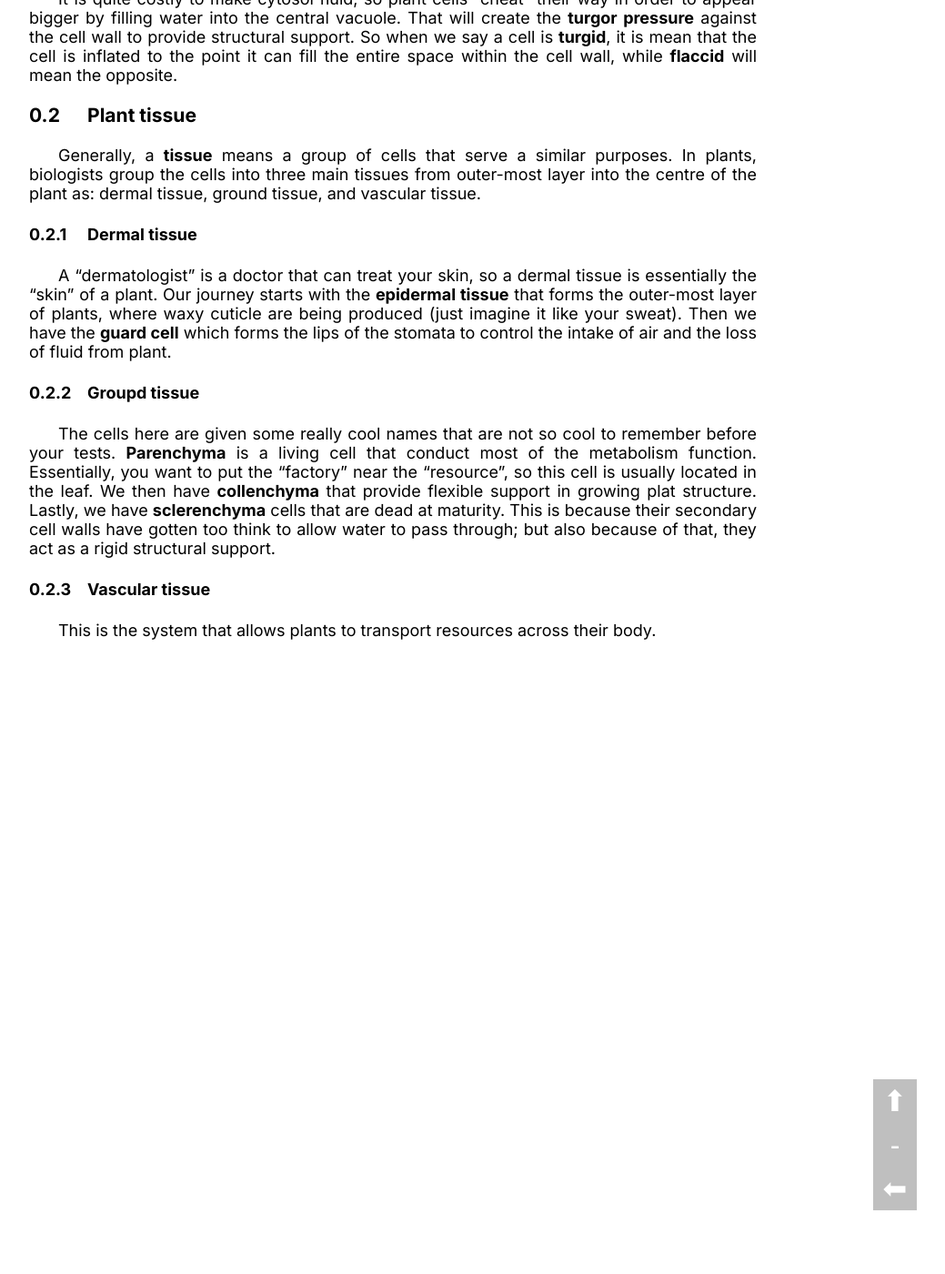
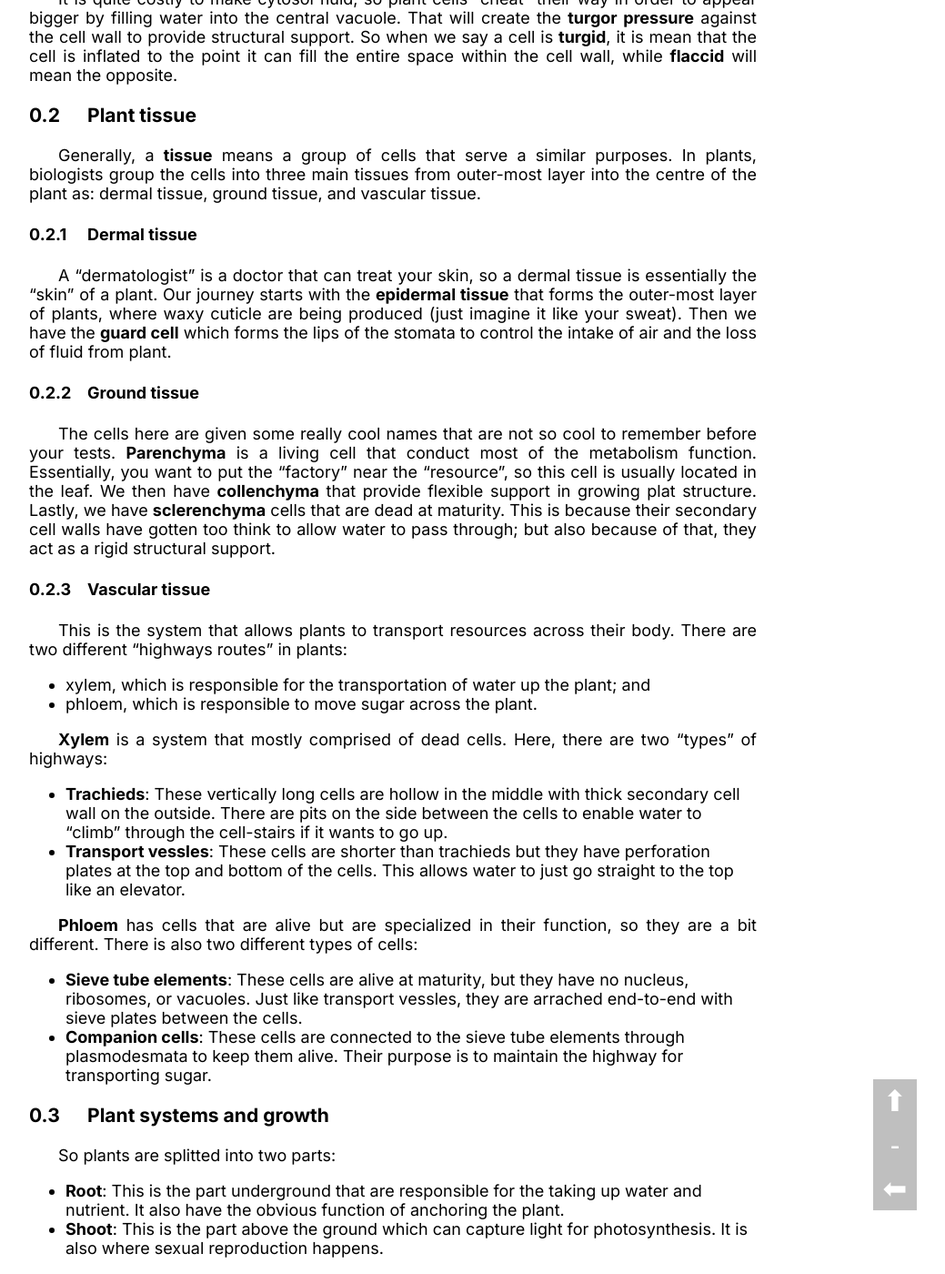
Before and after one commit to LukeNK/n-week-project, a Jekyll site: the page built from drafts/plant-structure.md, in a window 1280 px wide and 1400 px high, scrolled down 350 px. Shown: the whole window at 91% size, without its empty margins (208-1247 px from the left). Built offline with Jekyll 4.4.1, drawn with Linux system fonts in a browser that asks for light colours.

Commit message:
Save draft

```diff
--- a/drafts/plant-structure.md
+++ b/drafts/plant-structure.md
@@ -21,8 +21,23 @@ Generally, a **tissue** means a group of cells that serve a similar purposes. In
 #### Dermal tissue
 A "dermatologist" is a doctor that can treat your skin, so a dermal tissue is essentially the "skin" of a plant. Our journey starts with the **epidermal tissue** that forms the outer-most layer of plants, where waxy cuticle are being produced (just imagine it like your sweat). Then we have the **guard cell** which forms the lips of the stomata to control the intake of air and the loss of fluid from plant.
 
-#### Groupd tissue
+#### Ground tissue
 The cells here are given some really cool names that are not so cool to remember before your tests. **Parenchyma** is a living cell that conduct most of the metabolism function. Essentially, you want to put the "factory" near the "resource", so this cell is usually located in the leaf. We then have **collenchyma** that provide flexible support in growing plat structure. Lastly, we have **sclerenchyma** cells that are dead at maturity. This is because their secondary cell walls have gotten too think to allow water to pass through; but also because of that, they act as a rigid structural support.
 
 #### Vascular tissue
-This is the system that allows plants to transport resources across their body.
+This is the system that allows plants to transport resources across their body. There are two different "highways routes" in plants:
+- xylem, which is responsible for the transportation of water up the plant; and
+- phloem, which is responsible to move sugar across the plant.
+
+**Xylem** is a system that mostly comprised of dead cells. Here, there are two "types" of highways:
+- **Trachieds**: These vertically long cells are hollow in the middle with thick secondary cell wall on the outside. There are pits on the side between the cells to enable water to "climb" through the cell-stairs if it wants to go up.
+- **Transport vessles**: These cells are shorter than trachieds but they have perforation plates at the top and bottom of the cells. This allows water to just go straight to the top like an elevator.
+
+**Phloem** has cells that are alive but are specialized in their function, so they are a bit different. There is also two different types of cells:
+- **Sieve tube elements**: These cells are alive at maturity, but they have no nucleus, ribosomes, or vacuoles. Just like transport vessles, they are arrached end-to-end with sieve plates between the cells.
+- **Companion cells**: These cells are connected to the sieve tube elements through plasmodesmata to keep them alive. Their purpose is to maintain the highway for transporting sugar.
+
+### Plant systems and growth
+So plants are splitted into two parts:
+- **Root**: This is the part underground that are responsible for the taking up water and nutrient. It also have the obvious function of anchoring the plant.
+- **Shoot**: This is the part above the ground which can capture light for photosynthesis. It is also where sexual reproduction happens.
```
